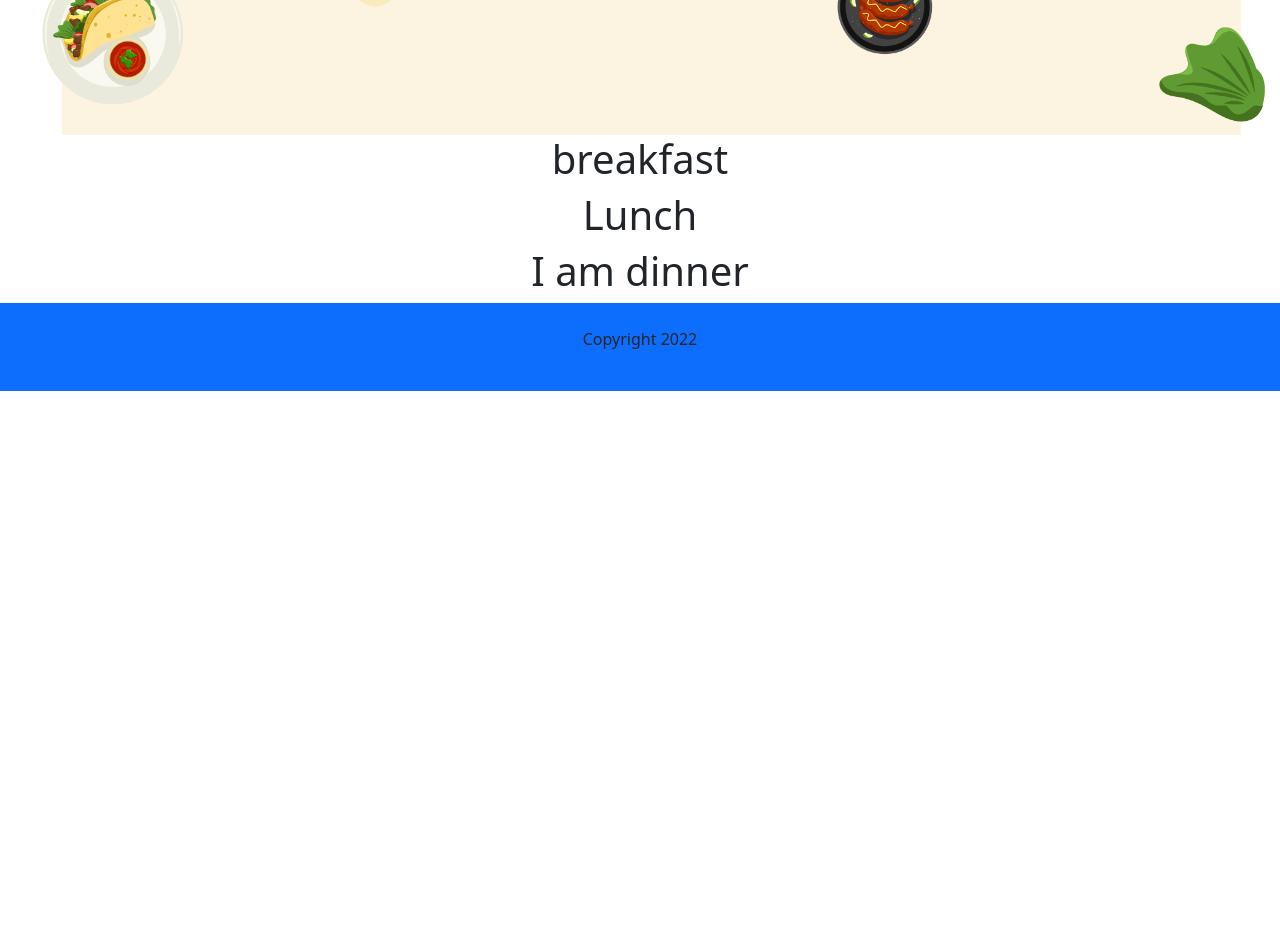
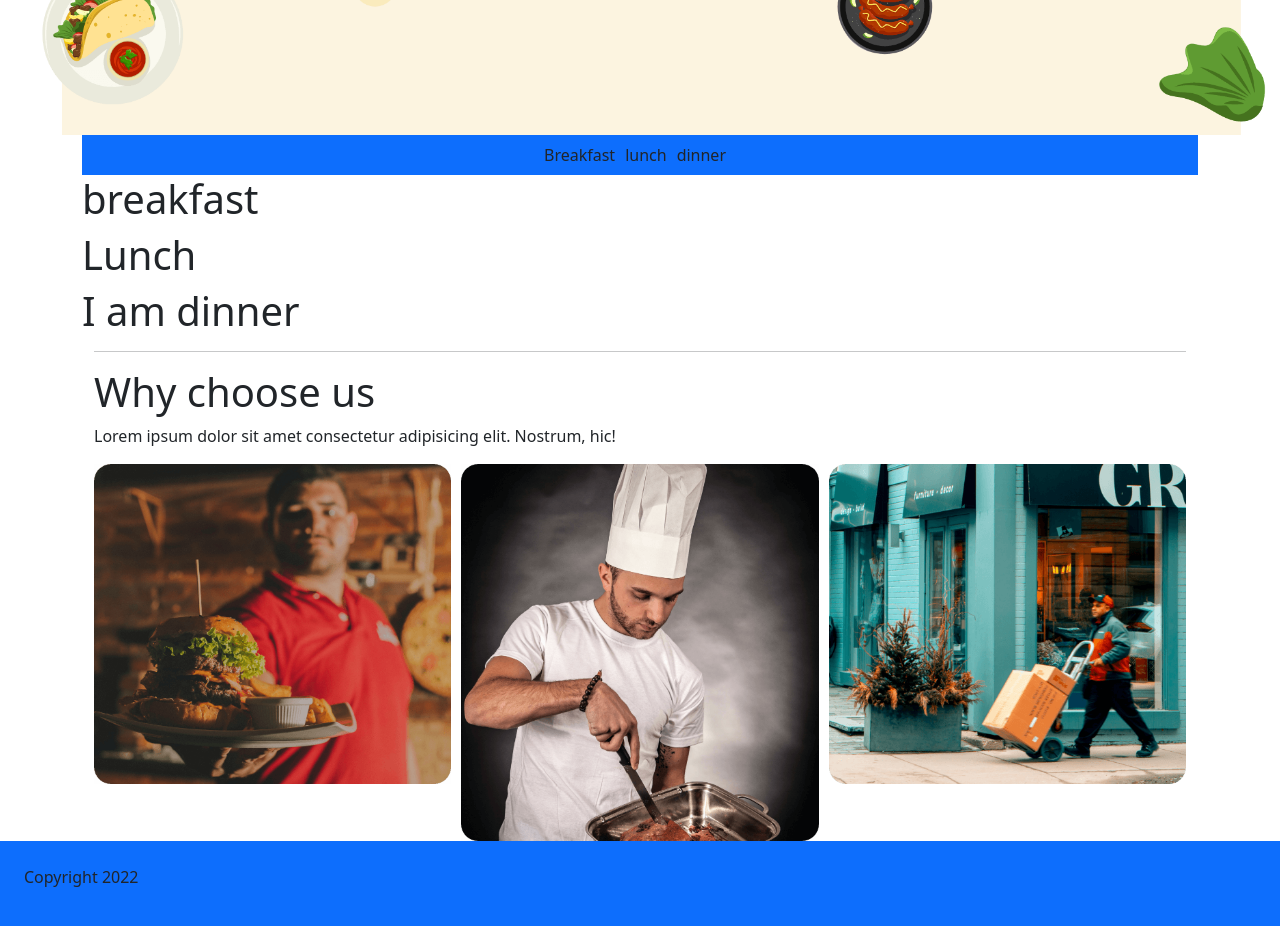
Before and after one commit to kabirbhai/red-onion, a React (Create React App) app: page / in a window 1280 px wide. Shown: the part 380-1306 px from the top of the page. Before the commit the page ends 800 px from the top, so only its background shows below. Built offline with nearby package versions, Linux system fonts and the light colour scheme.

Commit message:
why choose me section finished

```diff
--- a/src/App.js
+++ b/src/App.js
@@ -4,14 +4,16 @@ import "bootstrap/dist/css/bootstrap.min.css";
 import Footer from "./Pages/Shared/Footer/Footer";
 import Header from "./Pages/Shared/Header/Header";
 import Home from "../src/Pages/Home/Home/Home";
+import NotFound from "./Pages/Shared/NotFound/NotFound";
 
 function App() {
   return (
-    <div className="App">
+    <div>
       <Header />
       <Routes>
         <Route path="/" element={<Home />} />
         <Route path="/home" element={<Home />} />
+        <Route path="*" element={<NotFound />} />
       </Routes>
       <Footer />
     </div>
--- a/src/Pages/Home/Home/Home.js
+++ b/src/Pages/Home/Home/Home.js
@@ -3,14 +3,20 @@ import Banner from "../Banner/Banner";
 import Lunch from "../Lunch/Lunch";
 import Breakfast from "../Breakfast/Breakfast";
 import Dinner from "../Dinner/Dinner";
+import HomeHeader from "../HomeHeader/HomeHeader";
+import WhyChooseUs from "../WhyChooseUs/WhyChooseUs";
 
 const Home = () => {
   return (
     <div>
       <Banner />
-      <Breakfast />
-      <Lunch />
-      <Dinner />
+      <div className="container">
+        <HomeHeader />
+        <Breakfast />
+        <Lunch />
+        <Dinner />
+        <WhyChooseUs />
+      </div>
     </div>
   );
 };
--- /dev/null
+++ b/src/Pages/Home/HomeHeader/HomeHeader.css
@@ -0,0 +1,7 @@
+.home-header{
+    display: flex;
+    justify-content: center;
+}
+.home-header span{
+    margin-right: 10px;
+}
--- /dev/null
+++ b/src/Pages/Home/HomeHeader/HomeHeader.js
@@ -0,0 +1,14 @@
+import React from "react";
+import "./HomeHeader.css";
+
+const HomeHeader = () => {
+  return (
+    <div className="home-header bg-primary p-2">
+      <span>Breakfast </span>
+      <span>lunch </span>
+      <span>dinner </span>
+    </div>
+  );
+};
+
+export default HomeHeader;
--- /dev/null
+++ b/src/Pages/Home/WhyChooseUs/WhyChooseUs.css
@@ -0,0 +1,5 @@
+.service-container{
+    display: grid;
+    grid-template-columns: repeat(3, 1fr);
+    gap: 10px;
+}
--- /dev/null
+++ b/src/Pages/Home/WhyChooseUs/WhyChooseUs.js
@@ -0,0 +1,33 @@
+import React from "react";
+import "./WhyChooseUs.css";
+import service1 from "../../../images/adult-blur-blurred-background-687824.png";
+import service2 from "../../../images/chef-cook-food-33614.png";
+import service3 from "../../../images/architecture-building-city-2047397.png";
+
+const WhyChooseUs = () => {
+  return (
+    <div className="container">
+      <hr />
+      <div>
+        <h1>Why choose us</h1>
+        <p>
+          Lorem ipsum dolor sit amet consectetur adipisicing elit. Nostrum, hic!
+        </p>
+      </div>
+      <div className="service-container">
+        <div>
+          <img className="img-fluid" src={service1} alt="" />
+        </div>
+        <div>
+          <img className="img-fluid" src={service2} alt="" />
+        </div>
+        <div>
+          {" "}
+          <img className="img-fluid" src={service3} alt="" />
+        </div>
+      </div>
+    </div>
+  );
+};
+
+export default WhyChooseUs;
--- /dev/null
+++ b/src/Pages/Shared/NotFound/NotFound.js
@@ -0,0 +1,11 @@
+import React from "react";
+
+const NotFound = () => {
+  return (
+    <div>
+      <h1>Opps!! page not found</h1>
+    </div>
+  );
+};
+
+export default NotFound;
```
